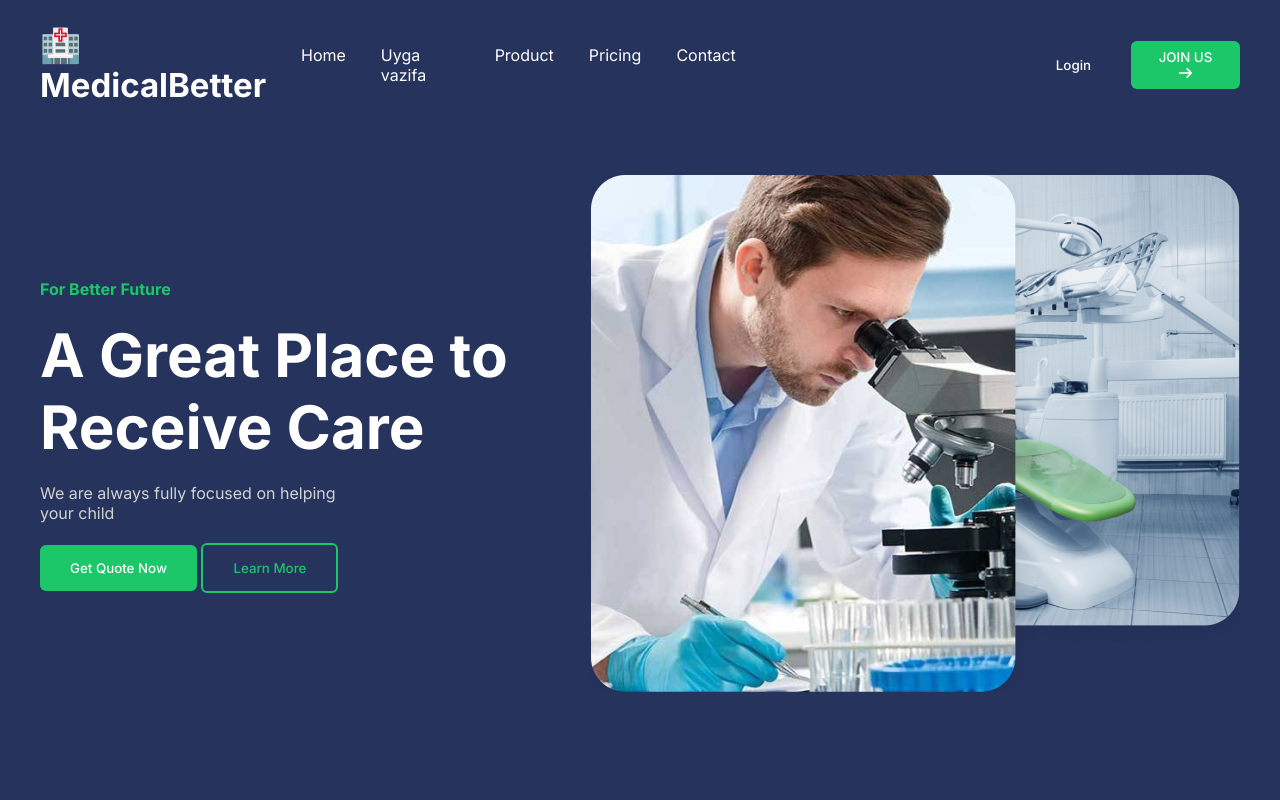
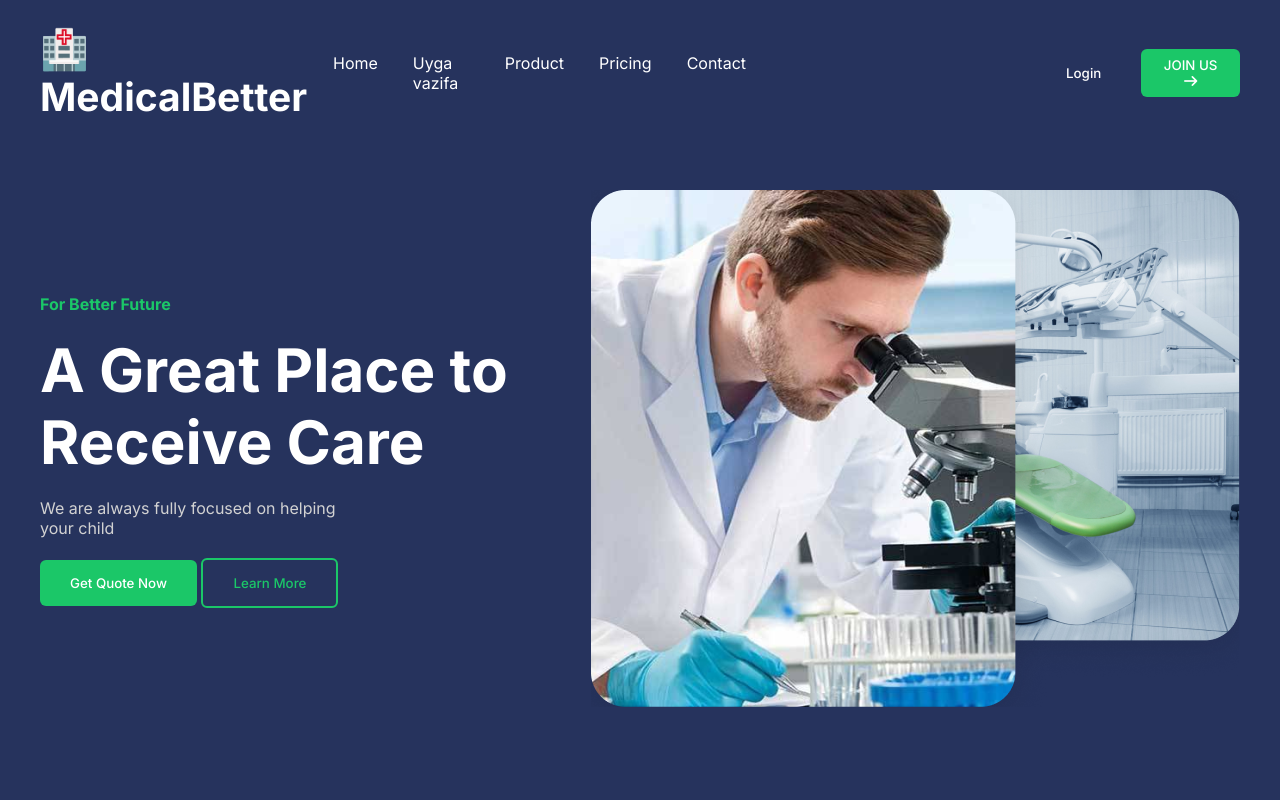
Before and after one commit to Laziz712/Hospital-site, a plain HTML site: page index.html in a window 1280 px wide. Shown: the top 800 px of the page. Drawn offline with Linux system fonts and the light colour scheme; a web font is replaced by a local one.

Commit message:
bundaham logoni fontsize o'zgartirildi

```diff
--- a/style.css
+++ b/style.css
@@ -17,7 +17,7 @@
 
 .logo {
     color: #fff;
-    font-size: 22px;
+    font-size: 26px;
 }
 
 li {
```
